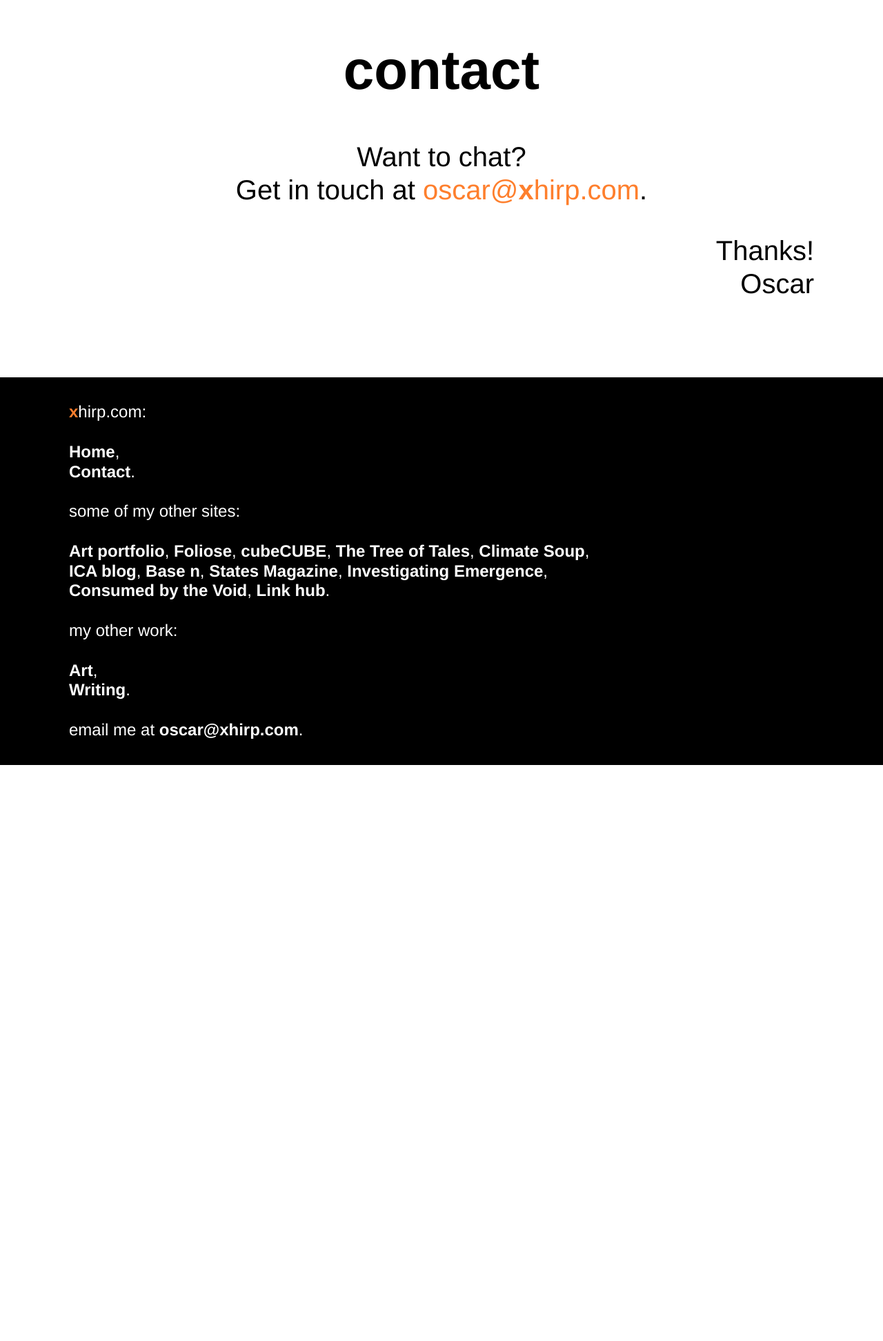
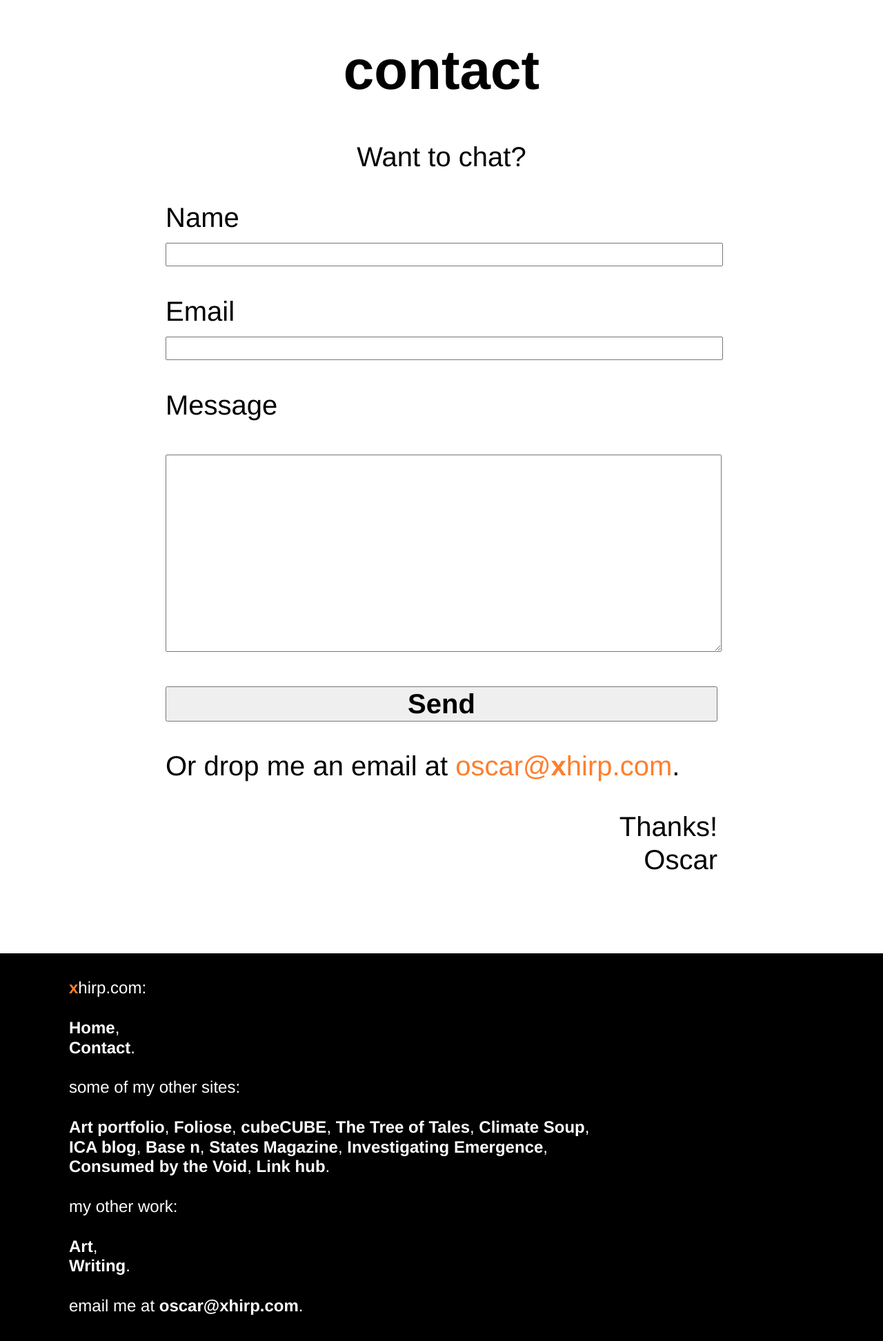
Before and after one commit to Squalm/webdev, a Jekyll site: the page built from contact.markdown, in a window 1280 px wide. Shown: the whole page at 69% size. Built offline with Jekyll 4.4.1, drawn with Linux system fonts in a browser that asks for light colours; before the commit the page ends 1109 px from its top, so only the background shows below that.

Commit message:
Contact form

```diff
--- a/assets/css/styles.scss
+++ b/assets/css/styles.scss
@@ -241,3 +241,11 @@ img {
 .orange-hover:hover {
     background-color: rgba($orange, 0.5);
 }
+
+// form
+textarea, input, button {
+    width: 100%;
+    font-size: inherit;
+    font-family: inherit;
+    font-weight: inherit;
+}
--- a/contact.markdown
+++ b/contact.markdown
@@ -7,7 +7,6 @@ permalink: /contact
 {: .huge .wide-block .center }
 
 Want to chat?
-Get in touch at [oscar@**x**hirp.com](mailto:oscar@xhirp.com).
 {: .wide-block .center }
 
 <!-- Commission fees are usually in the range £200 - £2000 depending on the site's features. If you'd like a quote, reach out with what you're thinking and we can talk!
@@ -16,6 +15,28 @@ Get in touch at [oscar@**x**hirp.com](mailto:oscar@xhirp.com).
 All commissions come with one year of free support for all reasonable queries and an explanation of how your site works and how to maintain it yourself.
 {: .left-block }  -->
 
+<form name="contact" class="middle-block" netlify>
+ <p>
+    <label for="name">Name</label><br />
+    <input id="name" type="text" name="name" class="small" />
+  </p>
+  <p>
+    <label for="email">Email</label><br />
+    <input id="email" type="email" name="email" class="small" />
+  </p>
+  <p>
+    <label for="message">Message</label><br /><br />
+    <textarea id="message" name="message" rows=10 class="small"></textarea>
+  </p>
+  <p>
+    <button type="submit"><strong>Send</strong></button>
+  </p>
+</form>
+
+Or drop me an email at [oscar@**x**hirp.com](mailto:oscar@xhirp.com).
+{: .middle-block }
+
+
 Thanks!
 Oscar
-{: .right-block }
+{: .middle-block .right }
--- a/index.markdown
+++ b/index.markdown
@@ -16,15 +16,15 @@ what are you looking for?
 {: .left-block }
 
 ![](/assets/images/cubeCUBEpeople.jpeg)
+![](/assets/images/PBU-site.png){: .size-setter }
 ![](/assets/images/busCampaign.png)
-![](/assets/images/PBU-site.png)
 {: .gallery }
 
 ## [Web development](/d)
 {: .left-block }
 
 ![](/assets/images/art.png)
-![](/assets/images/rubymitcham.png)
+![](/assets/images/rubymitcham.png){: .size-setter }
 ![](/assets/images/states.png)
 {: .gallery }
 
@@ -33,7 +33,7 @@ what are you looking for?
 
 ![](https://art.xhirp.com/assets/images/IMG_7265.jpeg)
 ![](https://art.xhirp.com/assets/images/IMG_6252.jpeg)
-![](https://art.xhirp.com/assets/images/IMG_7771.png)
+![](https://art.xhirp.com/assets/images/IMG_7771.png){: .size-setter }
 ![](https://art.xhirp.com/assets/images/IMG_6323.jpeg)
 ![](https://art.xhirp.com/assets/images/IMG_7593.jpeg)
 ![](https://art.xhirp.com/assets/images/IMG_7073.jpeg)
```
Also changed, not shown: campaigns.md (+4 -2 lines).
